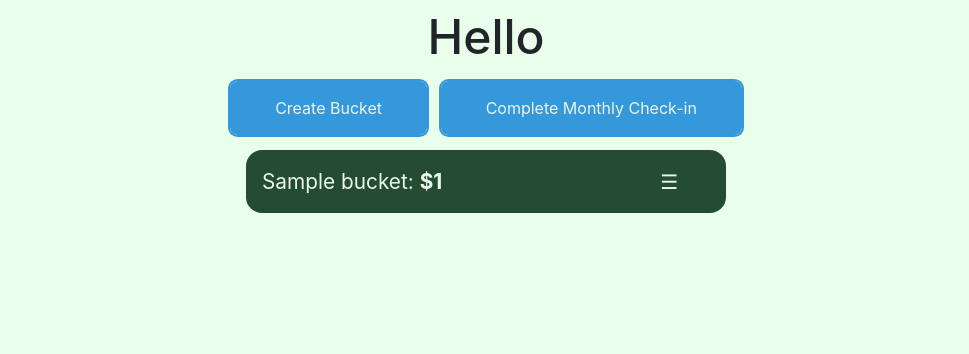
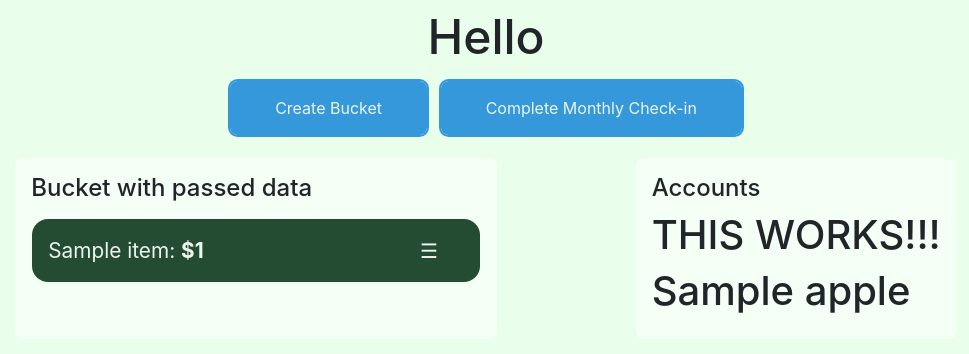
Before and after one commit to gregplechaty/bucketfinance, a Django app: template apps/core/templates/pages/dashboard.html in a window 1280 px wide. Shown: the part 56-410 px from the top of the page, without its empty margins (154-1123 px from the left). Run offline with Django 3.2, Linux system fonts and the light colour scheme; the template is opened without the code that fills it: most values are stand-ins (such as "Sample title", 1, 10 or a date in 2020); some libraries are stand-ins or nearby versions.

Commit message:
Big refactor of dashboard. Make bucket template be "item" and created "bar" so this logic can be reused when creating Accounts view on Dashboard

```diff
--- a/_test.html
+++ b/_test.html
@@ -20,7 +20,6 @@
     <![endif]-->
 
     <link href="/static/css/bootstrap/bootstrap.min.css" rel="stylesheet">
-    <link href="/static/fontawesome_free/css/all.min.css" rel="stylesheet" type="text/css">
     <link href="/static/css/signinform.css" rel="stylesheet">
 
     <!-- Add your custom CSS to this file -->
@@ -34,7 +33,7 @@
     <div class="container">
         <a class="navbar-brand" href="/">
             <!-- Add your logo here!  <img src="" /> -->
-            My Site
+            Bucket Finance
         </a>
 
         <button class="navbar-toggler navbar-toggler-right" type="button" data-toggle="collapse" data-target="#navbarSupportedContent" aria-controls="navbarSupportedContent" aria-expanded="false" aria-label="Toggle navigation">
--- a/apps/core/static/css/custom.css
+++ b/apps/core/static/css/custom.css
@@ -1,6 +1,6 @@
 /* Color Pallette */
 :root {
-    --green-light: hsl(125.5, 100%, 95.7%);;
+    --green-light: hsl(125.5, 100%, 95.7%);
 
     --cream: hsl(138, 33%, 94%);
     --green-main: hsl(129, 37%, 36%);
@@ -179,20 +179,30 @@ body {
 .dashboard__header {
   font-size: 3rem;
 }
-.dashboard__bucket {
-  width: 30rem;
+.dashboard__bar {
+  width: 28rem;
   font-size: 1.3rem;
-  background: var(--green-dark);
   padding: 1rem;
+  margin: 1rem;
   border-radius: 1rem;
   transition: all 130ms ease-in-out;
 }
-.dashboard__bucket:hover {
+
+.dashboard__bar--bucket {
+  background: var(--green-dark);
+}
+
+.dashboard__bar--account {
+  background: rgba(134, 84, 54, 0.80);
+}
+
+
+.dashboard__bar:hover {
   box-shadow: 0px 0px 8px 10px rgba(0,0,0,0.75);
 }
 
 
-.dashboard__bucket a {
+.dashboard__bar a {
   text-decoration: none;
   color: var(--cream);
 }
@@ -297,3 +307,22 @@ This will require me to back out of the django form. TODO.
   height: 8rem;
 }
 */
+
+
+
+
+/***************** Card background *****************/
+.dashboard__display {
+  display: flex;
+  flex-wrap: wrap;
+  justify-content: space-around;
+  max-width: 1400px;
+
+}
+.dashboard__card {
+  border-radius: 0.5rem;
+  padding: 1rem;
+  margin: 1rem;
+  background-color: hsl(125.5, 100%, 97.8%);
+
+}
--- a/apps/core/templates/pages/dashboard.html
+++ b/apps/core/templates/pages/dashboard.html
@@ -16,56 +16,14 @@
         <a class="button button__create" href="/dashboard/buckets" role="button">Create Bucket</a>
         <a class="button button__create" href="/dashboard/check-in/1" role="button">Complete Monthly Check-in</a>
       </div>
-{% for bucket in buckets_with_sum %}
-  <div>
-    <div class="row justify-content-center">
-      <div class="dashboard__bucket my-2">
-        <a class="row justify-content-between" data-toggle="collapse" href="#bucket{{bucket.id}}" role="button" aria-expanded="false" aria-controls="bucket{{bucket.id}}">
-          <div class="col-10">
-            {{ bucket.bucketName }}: <strong>${{ bucket.total_amount }}</strong>
-          </div>
-          <div class="col-2">
-            <span style='font-size:20px;'>☰</span>
-          </div>
-        </a>
-      </div>
-      <div class="collapse" id="bucket{{bucket.id}}">
-      <div class="card card-body dashboardCard">
-        <div class="row">
-          <div class="col-8">
-            <h5><strong>Total Funds: ${{ bucket.total_amount }}</strong></h5>
-            <p><i>{{ bucket.bucketDescription }}</i></p>
-          </div>
-          <!-- Button trigger modal -->
-          <div class="col-sm-4 offset-md-1 col-md-3 button--noPadding">
-              <a class="button--noDec" href="buckets/edit/{{ bucket.id }}/">
-                <div class="button button__edit my-2">Edit Bucket</div>
-              </a>
-            </div>
-            <div class="offset-sm-8 col-sm-4 offset-md-9 col-md-3 button--noPadding">
-            <!-- Button trigger modal -->
-            <button type="button" class="button button__delete" data-toggle="modal" data-target="#exampleModal{{ bucket.id }}">
-              Delete Bucket<i class="fas fa-trash-alt"></i>
-            </button>
-          </div>
-          {% include "snippets/modal.html" %}
-        </div>
-        </p>
-        </div>
-        <div class="row my-2 justify-content-center">
-          <a class="button button__create my-2" href="/dashboard/transaction/{{ bucket.id }}" role="button">Add or Remove Funds</a>
-          <div class="col-12 my-2">
-
-            {% include "snippets/transactions.html" %}
-
-          </div>
-
-        </div>
-      </div>
+  <div class="dashboard__display">
+    <div class="dashboard__card">
+      {% include "snippets/bar.html" with data=buckets_with_sum type="Bucket" %}
     </div>
+    <div class="dashboard__card">
+      {% include "snippets/account_dash_card.html" with test='THIS WORKS!!!' type="Does this work too?"  %}
     </div>
-
-{% endfor %}
+  </div>
 </div>
 
 
--- /dev/null
+++ b/apps/core/templates/snippets/account_dash_card.html
@@ -0,0 +1,5 @@
+{% block content %}
+<h4>Accounts</h4>
+<h1>{{ test }}</h1>
+<h1>{{ apple }}</h1>
+{% endblock content %}
--- /dev/null
+++ b/apps/core/templates/snippets/bar.html
@@ -0,0 +1,53 @@
+{% block content %}
+<h4>{{ type }} with passed data</h4>
+
+     {% for item in buckets_with_sum %}
+  <div>
+    <div class="row justify-content-center">
+      <div class="dashboard__bar dashboard__bar--bucket my-2">
+        <a class="row justify-content-between" data-toggle="collapse" href="#{{ type|lower }}{{item.id}}" role="button" aria-expanded="false" aria-controls="{{ type|lower }}{{item.id}}">
+          <div class="col-10">
+            {{ item.bucketName }}: <strong>${{ item.total_amount }}</strong>
+          </div>
+          <div class="col-2">
+            <span style='font-size:20px;'>☰</span>
+          </div>
+        </a>
+      </div>
+      <div class="collapse" id="{{ type|lower }}{{item.id}}">
+      <div class="card card-body dashboardCard">
+        <div class="row">
+          <div class="col-8">
+            <h5><strong>Total Funds: ${{ item.total_amount }}</strong></h5>
+            <p><i>{{ item.bucketDescription }}</i></p>
+          </div>
+          <!-- Button trigger modal -->
+          <div class="col-sm-4 offset-md-1 col-md-3 button--noPadding">
+              <a class="button--noDec" href="{{ type|lower }}s/edit/{{ item.id }}/">
+                <div class="button button__edit my-2">Edit {{ type }}</div>
+              </a>
+
+            <!-- Button trigger modal -->
+            <button type="button" class="button button__delete" data-toggle="modal" data-target="#exampleModal{{ item.id }}">
+              Delete {{ type }}<i class="fas fa-trash-alt"></i>
+            </button>
+          </div>
+          {% include "snippets/modal.html" %}
+        </div>
+        </p>
+        </div>
+        <div class="row my-2 justify-content-center">
+          <a class="button button__create my-2" href="/dashboard/transaction/{{ item.id }}" role="button">Add or Remove Funds</a>
+          <div class="col-12 my-2">
+
+            {% include "snippets/transactions.html" %}
+
+          </div>
+
+        </div>
+      </div>
+    </div>
+    </div>
+
+{% endfor %}
+{% endblock content %}
--- a/apps/core/templates/snippets/modal.html
+++ b/apps/core/templates/snippets/modal.html
@@ -1,7 +1,7 @@
 {% block content %}
 
 <!-- Modal -->
-<div class="modal fade" id="exampleModal{{ bucket.id }}" tabindex="-1" role="dialog" aria-labelledby="exampleModalLabel" aria-hidden="true">
+<div class="modal fade" id="exampleModal{{ item.id }}" tabindex="-1" role="dialog" aria-labelledby="exampleModalLabel" aria-hidden="true">
     <div class="modal-dialog" role="document">
       <div class="modal-content">
         <div class="modal-header">
@@ -11,11 +11,11 @@
           </button>
         </div>
         <div class="modal-body">
-          Are you sure you want to delete {{ bucket.bucketName }}? This will remove all corresponding transactions associated.
+          Are you sure you want to delete {{ item.bucketName }}? This will remove all corresponding transactions associated.
         </div>
         <div class="modal-footer">
           <button type="button" class="btn btn-secondary" data-dismiss="modal">Cancel</button>
-          <a class="btn btn-primary" href="/dashboard/buckets/delete/{{ bucket.id }}/" role="button">Delete Bucket changes</a>
+          <a class="btn btn-primary" href="/dashboard/buckets/delete/{{ item.id }}/" role="button">Delete Bucket changes</a>
         </div>
       </div>
     </div>
--- a/apps/core/templates/snippets/transactions.html
+++ b/apps/core/templates/snippets/transactions.html
@@ -11,7 +11,7 @@
     </thead>
     <tbody>
         {% for transaction in transactions %}
-            {% if transaction.bucket.id == bucket.id %}
+            {% if transaction.bucket.id == item.id %}
                 <tr>
                     <td>{{ transaction.transactionDate|date:"m/d/Y" }}</td>
                     <td>${{ transaction.amount }}</td>
```
Also changed, not shown: apps/core/templates/snippets/bucket_dash_card.html (added, +52 -0 lines).
